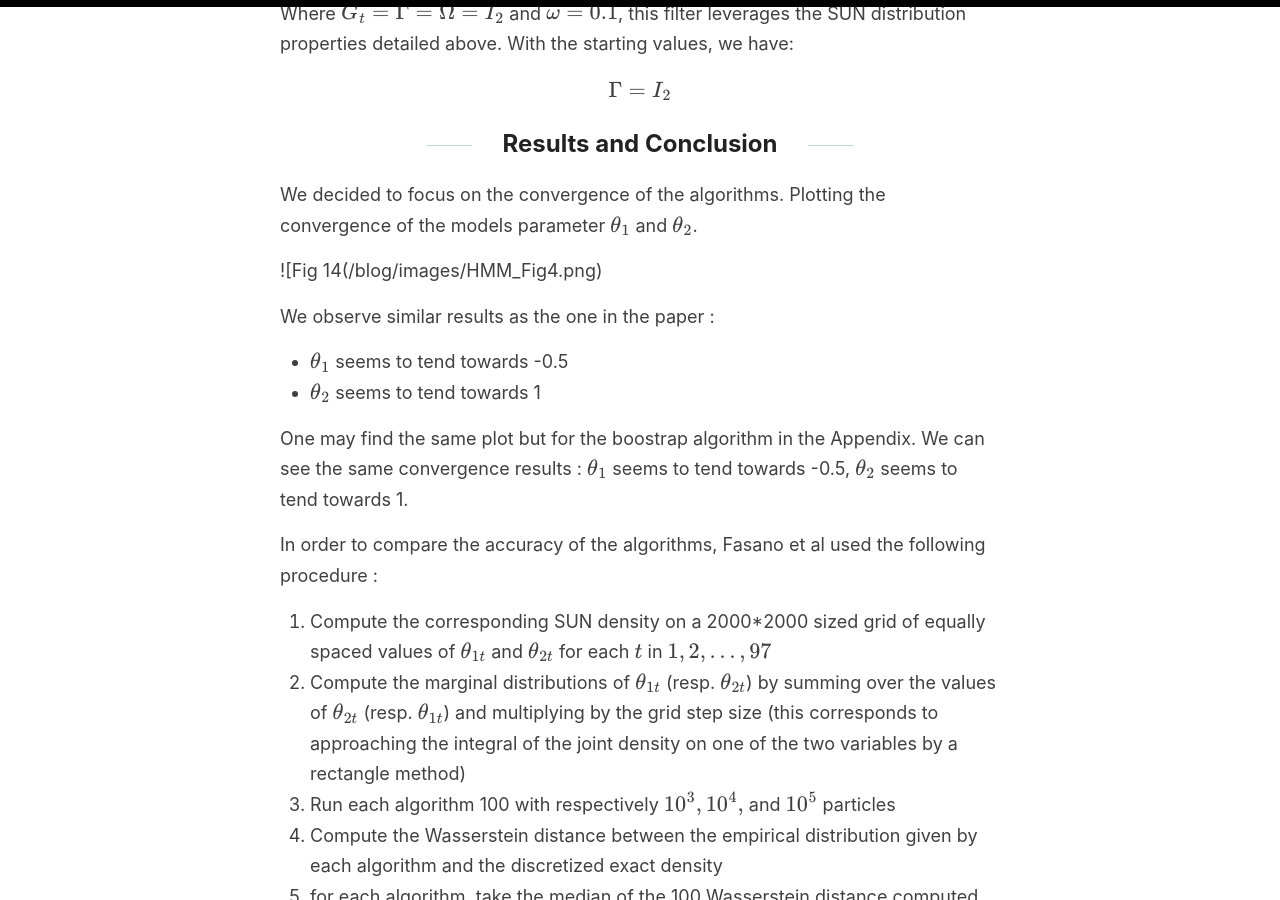
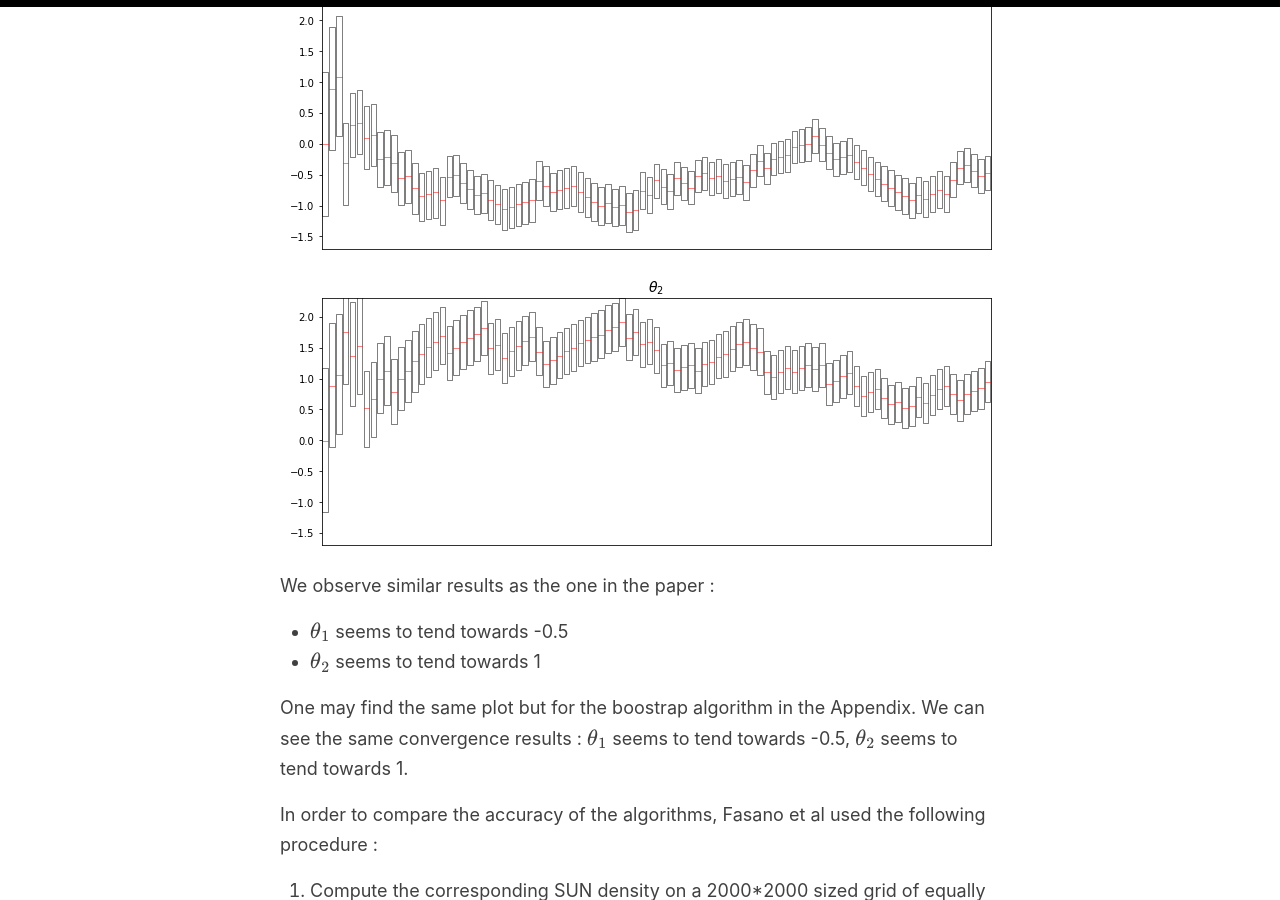
Before and after one commit to Zaltarba/blog, a Jekyll site: the page built from _posts/2023-07-09-HiddenMarkov.md, in a window 1280 px wide and 900 px high, scrolled down 7114 px. Built offline with Jekyll 4.4.1, drawn with Linux system fonts in a browser that asks for light colours; formulas are drawn with MathJax 3; some of the changed lines change nothing that is shown.

Commit message:
Update 2023-07-09-HiddenMarkov.md

```diff
--- a/_posts/2023-07-09-HiddenMarkov.md
+++ b/_posts/2023-07-09-HiddenMarkov.md
@@ -139,13 +139,13 @@
 
 A first filter is proposed by the researchers in the article. It uses the main properties of the SUN distribution in order to get independent and identically distributed sampling. This algorithm can be described by the following pseudo code :
 
-![Fig 2](/blog/images/HMM_Fig2.png)
+![Fig 7](/blog/images/HMM_Fig7.png)
 
 ### Optimal filter
 
 The optimal filter introduced by the researchers can be described by the following pseudo code, using the equations of the SUN distribution and filtering, we perform the steps :
 
-![Fig 3](/blog/images/HMM_Fig3.png)
+![Fig 2](/blog/images/HMM_Fig2.png)
 
 Where $G_t = \Gamma = \overline{\Omega} = I_2$ and $\omega = 0.1$, this filter leverages the SUN distribution properties detailed above. With the starting values, we have:
 
@@ -155,7 +155,7 @@
 
 We decided to focus on the convergence of the algorithms. Plotting the convergence of the models parameter $\theta_1$ and $\theta_2$.
 
-![Fig 14(/blog/images/HMM_Fig4.png)
+![Fig 3](/blog/images/HMM_Fig3.png)
 
 We observe similar results as the one in the paper :
 
@@ -184,13 +184,13 @@
 "
 We also reproduced a bar plot which shows the frequency at which each algorithm dominates the other accross time.
 
-![Fig 5](/blog/images/HMM_Fig5.png)
+![Fig 4](/blog/images/HMM_Fig4.png)
 
 We can see the "optimal" filter has ranks above the bootstrap filter most of the time: it overperforms the bootstrap filter at frequency 0.59 for $R=10^3$, 0.84 for $R=10^4$, and 0.66 for $R=10^5$.
 
 We also compared the performance of the algorithms throughout the time window by averaging the wasserstein distance over each of the 100 experiments for each algorithm at each time $t$, the graph below shows the results:
 
-![Fig 6](/blog/images/HMM_Fig6.png)
+![Fig 5](/blog/images/HMM_Fig5.png)
 
 We can see that the accuracy of both algorithms decreases with time (let it be noted that here a good accuracy is a low accuracy, although this can sound confusing). Of course, we also notice throughout the study that more particles implies better results.
 
@@ -205,4 +205,4 @@
 
 ## Appendix
 
-![Fig 7](/blog/images/HMM_Fig7.png)
+![Fig 6](/blog/images/HMM_Fig6.png)
```
